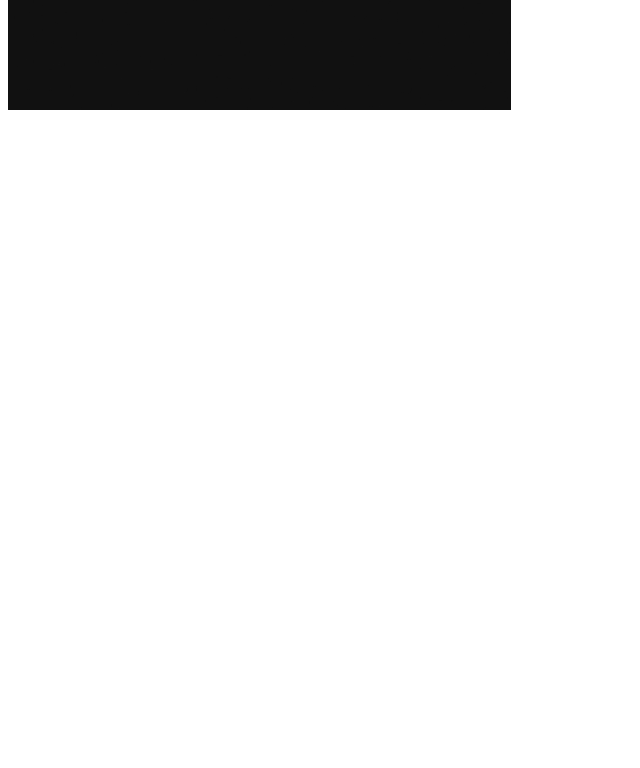
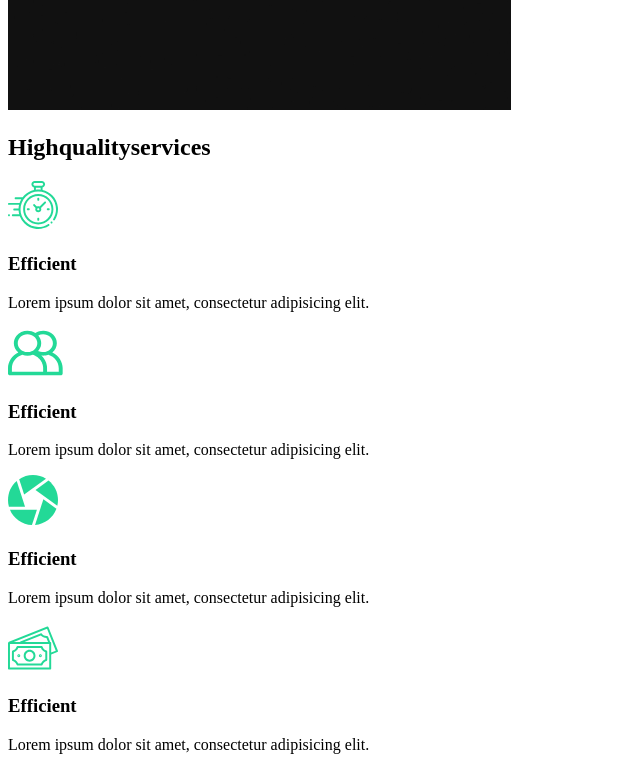
Before and after one commit to Uvacoder/reactJs-Porfolio, a React (Create React App) app: page / in a window 1280 px wide. Shown: the part 860-1628 px from the top of the page, without its empty margins (0-640 px from the left). Before the commit the page ends 982 px from the top, so only its background shows below. Built offline with nearby package versions, Linux system fonts and the light colour scheme.

Commit message:
Services Section

```diff
--- /dev/null
+++ b/src/components/ServicesSection.tsx
@@ -0,0 +1,58 @@
+import React from 'react';
+import clock from '../img/clock.svg';
+import diaphragm from '../img/diaphragm.svg';
+import home2 from '../img/home2.png';
+import money from '../img/money.svg';
+import teamwork from '../img/teamwork.svg';
+
+// import { Container } from './styles';
+
+const ServicesSection: React.FC = () => {
+  return (
+    <div className="services">
+      <div className="description">
+        <h2>
+          High
+          <span>quality</span>
+          services
+        </h2>
+        <div className="cards">
+          <div className="card">
+            <div className="icon">
+              <img src={clock} alt="clock" />
+              <h3>Efficient</h3>
+            </div>
+            <p>Lorem ipsum dolor sit amet, consectetur adipisicing elit.</p>
+          </div>
+          <div className="card">
+            <div className="icon">
+              <img src={teamwork} alt="teamwork" />
+              <h3>Efficient</h3>
+            </div>
+            <p>Lorem ipsum dolor sit amet, consectetur adipisicing elit.</p>
+          </div>
+          <div className="card">
+            <div className="icon">
+              <img src={diaphragm} alt="diaphragm" />
+              <h3>Efficient</h3>
+            </div>
+            <p>Lorem ipsum dolor sit amet, consectetur adipisicing elit.</p>
+          </div>
+          <div className="card">
+            <div className="icon">
+              <img src={money} alt="money" />
+              <h3>Efficient</h3>
+            </div>
+            <p>Lorem ipsum dolor sit amet, consectetur adipisicing elit.</p>
+          </div>
+        </div>
+      </div>
+
+      <div className="image">
+        <img src={home2} alt="camera" />
+      </div>
+    </div>
+  );
+};
+
+export default ServicesSection;
--- a/src/pages/AboutUs.tsx
+++ b/src/pages/AboutUs.tsx
@@ -1,10 +1,16 @@
 import React from 'react';
 import AboutSecion from '../components/AboutSection';
+import ServicesSection from '../components/ServicesSection';
 
 // import { Container } from './styles';
 
 const AboutUs: React.FC = () => {
-  return <AboutSecion />;
+  return (
+    <>
+      <AboutSecion />
+      <ServicesSection />
+    </>
+  );
 };
 
 export default AboutUs;
--- a/tsconfig.json
+++ b/tsconfig.json
@@ -18,7 +18,7 @@
     "resolveJsonModule": true,
     "isolatedModules": true,
     "noEmit": true,
-    "jsx": "react-jsx"
+    "jsx": "react"
   },
   "include": [
     "src"
```
Also changed, not shown: 1 other file (tests, documents, lock files or other folders).
